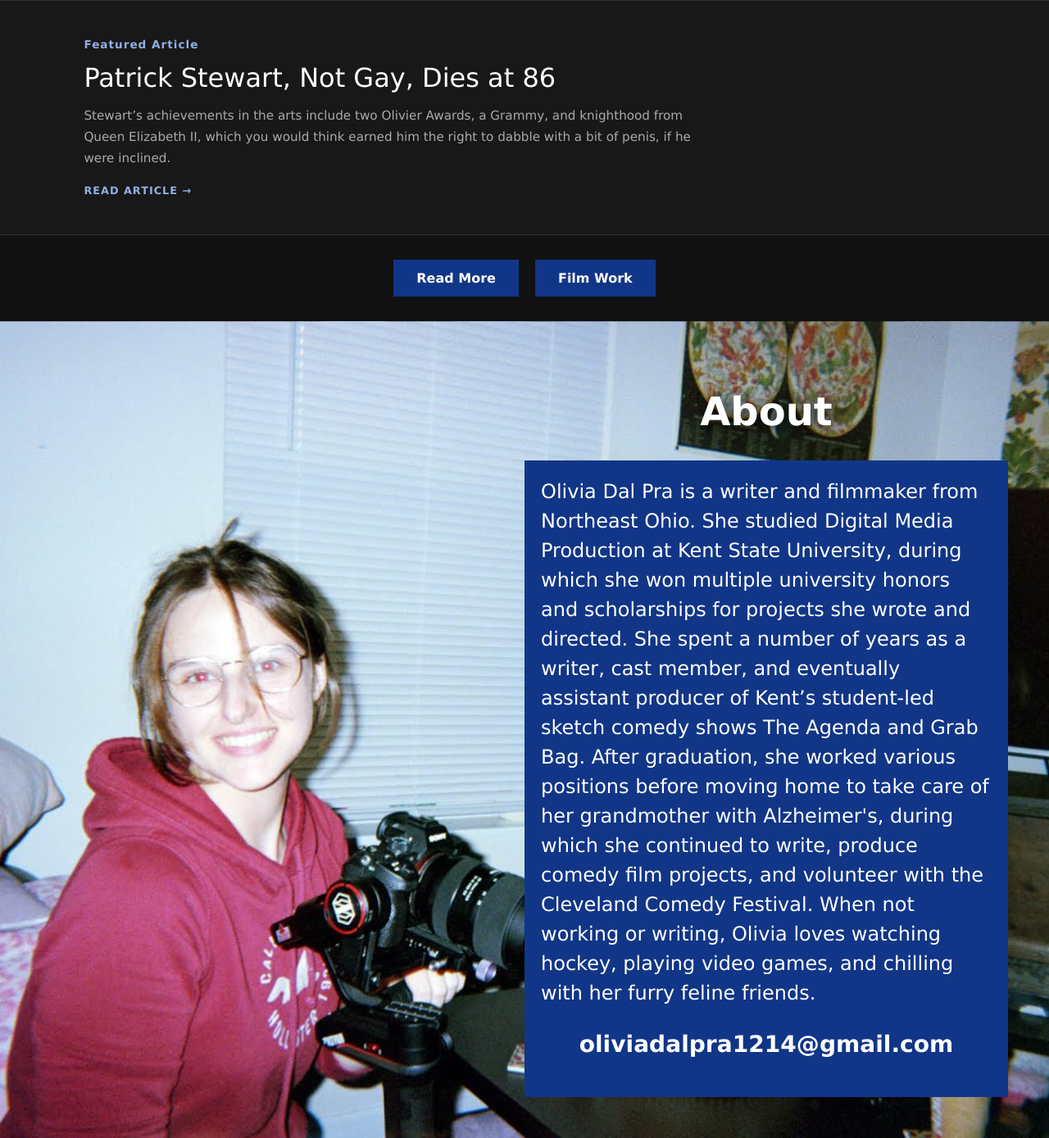
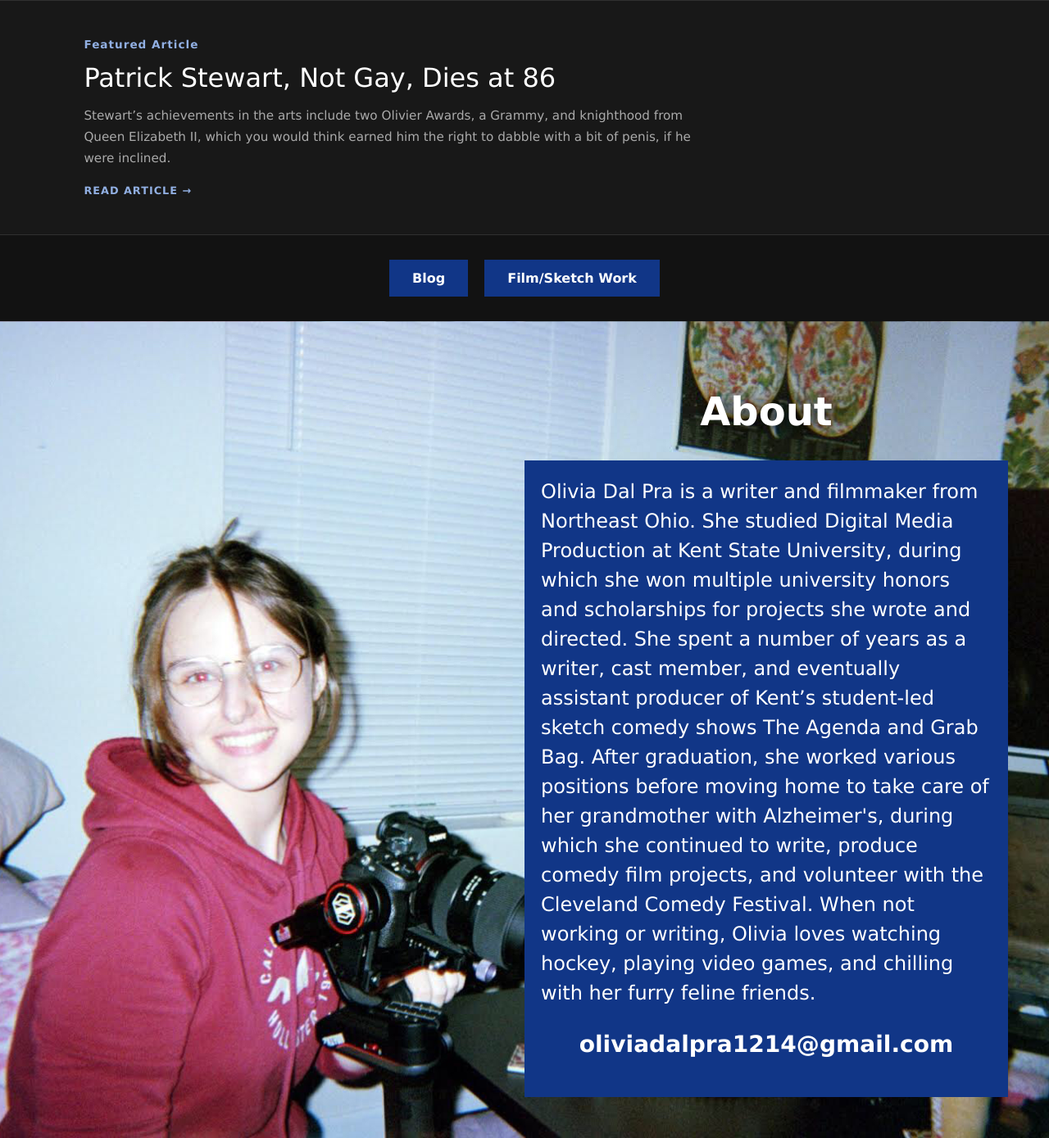
Before and after one commit to darienyoder/olivia-website, a Jekyll site: the page index.html, which Jekyll copies as it is, in a window 1280 px wide. Shown: the part 900-2289 px from the top of the page at 82% size. Built offline with Jekyll 4.4.1, drawn with Linux system fonts in a browser that asks for light colours.

Commit message:
Mostly done

```diff
--- a/index.html
+++ b/index.html
@@ -640,8 +640,8 @@ html, body {
 </div>
 
 <div id="extra-navigation">
-    <a href="blog.html">Read More</a>
-    <a href="film.html">Film Work</a>
+    <a href="blog.html">Blog</a>
+    <a href="film.html">Film/Sketch Work</a>
 </div>
 
 
```
